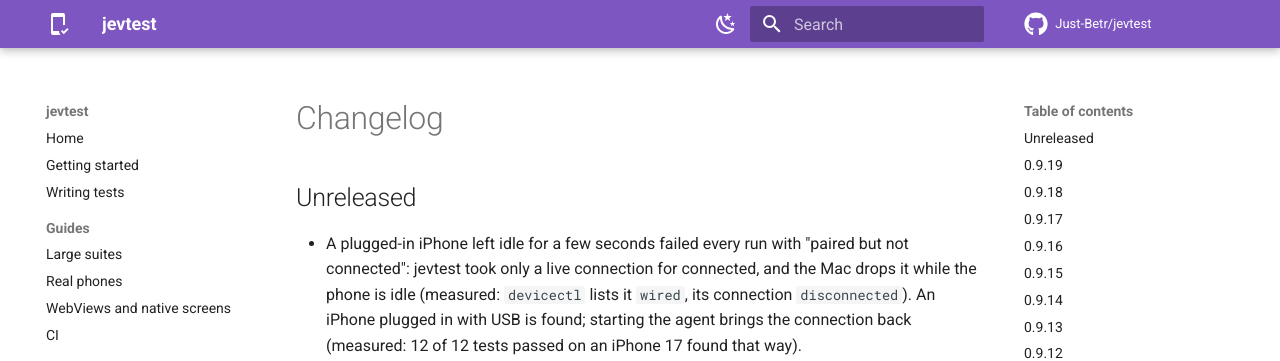
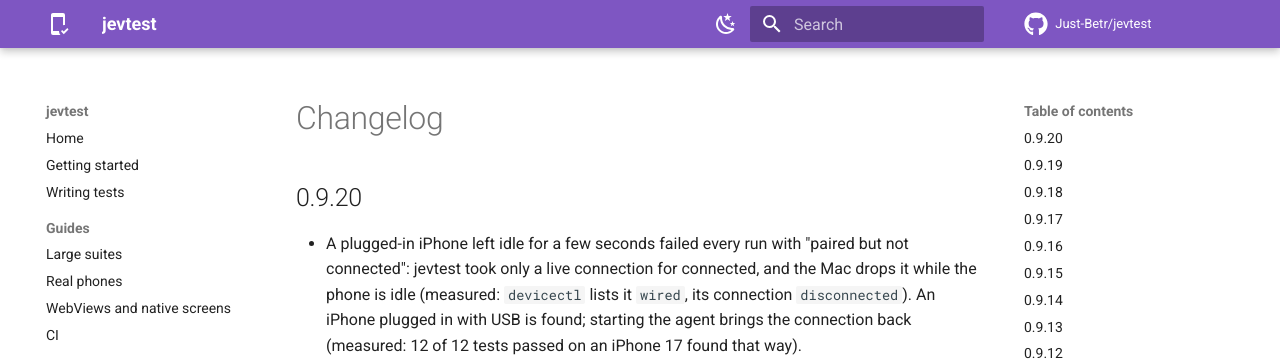
Before and after one commit to Just-Betr/jevtest, an MkDocs documentation site: the page built from docs/changelog.md, in a window 1280 px wide and 900 px high. Shown: the top 361 px of the window. Built offline with MkDocs 1.6.1 and Material for MkDocs 9.7.7, drawn with Linux system fonts in a browser that asks for light colours; comment, search, counter and statistics services are not loaded.

Commit message:
Release 0.9.20
Co-Authored-By: Claude Opus 5.5 <noreply@anthropic.com>

````diff
--- a/CHANGELOG.md
+++ b/CHANGELOG.md
@@ -1,6 +1,6 @@
 # Changelog
 
-## Unreleased
+## 0.9.20
 
 - A plugged-in iPhone left idle for a few seconds failed every run with "paired but not connected": jevtest took
   only a live connection for connected, and the Mac drops it while the phone is idle (measured: `devicectl` lists
--- a/docs/getting-started.md
+++ b/docs/getting-started.md
@@ -82,7 +82,7 @@ jevtest run tests.yaml --lock record --out results
 Both flags are required, so every run says how it treats the lockfile and where its results go.
 
 ```console
-jevtest 0.9.19 · android · emulator-5554 · dev.jevtest.jevtest_demo · jev-1.13.0 · lockfile: record
+jevtest 0.9.20 · android · emulator-5554 · dev.jevtest.jevtest_demo · jev-1.13.0 · lockfile: record
 
 ▶ App opens on the sign-in screen
   ✓ expect: The sign in screen is showing — Jev 0.98
--- a/jevtest/__init__.py
+++ b/jevtest/__init__.py
@@ -1,3 +1,3 @@
 """jevtest: plain-English end-to-end tests for Android and iOS apps, driven by TypeSafe's Jev."""
 
-__version__ = "0.9.19"
+__version__ = "0.9.20"
````
Also changed, not shown: README.md (+1 -1 lines), docs/index.md (+1 -1 lines).
